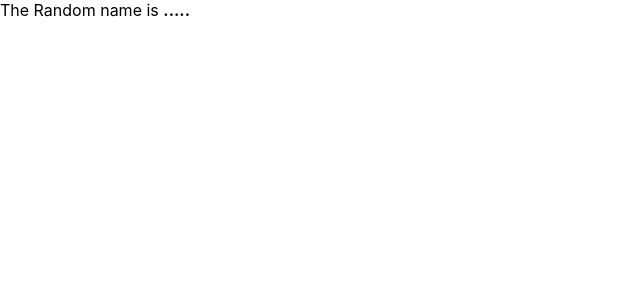
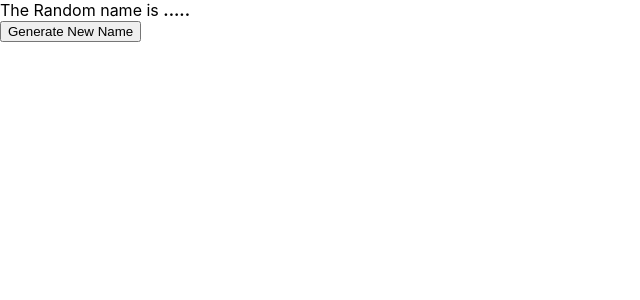
Before and after one commit to frojoe12/joes-app, a React (Create React App) app: page / in a window 1280 px wide. Shown: the top 300 px of the page, without its empty margins (0-640 px from the left). Built offline with nearby package versions, Linux system fonts and the light colour scheme; no server answers.

Commit message:
create button to generate new name

```diff
--- a/src/components/Word.js
+++ b/src/components/Word.js
@@ -14,9 +14,20 @@ const Word = () => {
 
     },[])
     const [word,setWord] = useState(".....");
+
+    const setNewNameButton = () => {
+        fetch(WORD_URL)
+            .then(response => {return response.json()})
+            .then(data => {
+                console.log(data)
+                setWord(data.results[0].name.last)
+            })
+    }
+
     return (
         <div>
-            The Random name is <strong>{word}</strong>
+            The Random name is <strong>{word}</strong><br />
+            <button onClick={setNewNameButton}>Generate New Name</button>
         </div>
     )
 }
```
